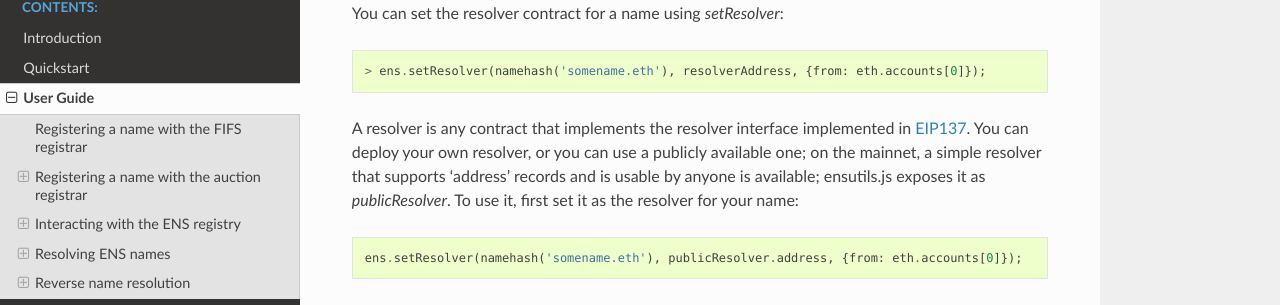
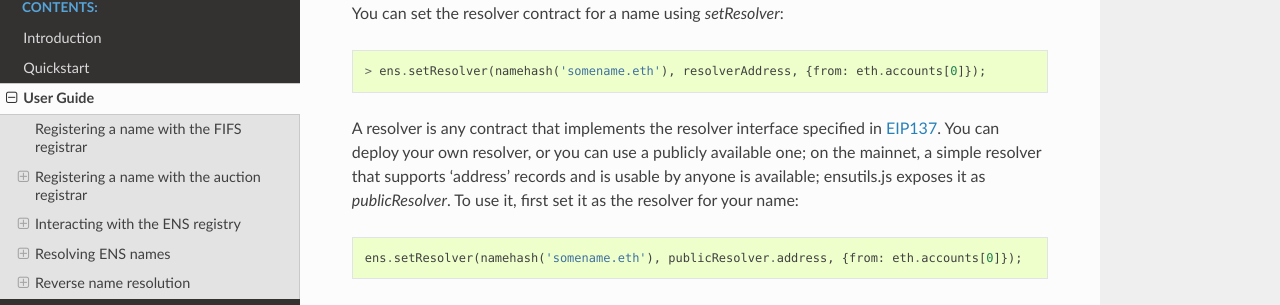
Before and after one commit to ensdomains/ens, a Sphinx documentation site: the page built from docs/userguide.rst, in a window 1280 px wide and 900 px high, scrolled down 5013 px. Shown: the part 139-444 px from the top of the window. Built offline with Sphinx 7.4.7 and the Read the Docs theme 2.0.0, drawn with Linux system fonts in a browser that asks for light colours.

Commit message:
docs/userguide: i-face "specified" in EIP137, not "implemented".
A sample implementation is available, but the link doesn't point to
that specifically.

Also link to EIP file, now that it's available.

```diff
--- a/docs/userguide.rst
+++ b/docs/userguide.rst
@@ -203,7 +203,7 @@ You can set the resolver contract for a name using `setResolver`:
 
     > ens.setResolver(namehash('somename.eth'), resolverAddress, {from: eth.accounts[0]});
 
-A resolver is any contract that implements the resolver interface implemented in EIP137_. You can deploy your own resolver, or you can use a publicly available one; on the mainnet, a simple resolver that supports 'address' records and is usable by anyone is available; ensutils.js exposes it as `publicResolver`. To use it, first set it as the resolver for your name:
+A resolver is any contract that implements the resolver interface specified in EIP137_. You can deploy your own resolver, or you can use a publicly available one; on the mainnet, a simple resolver that supports 'address' records and is usable by anyone is available; ensutils.js exposes it as `publicResolver`. To use it, first set it as the resolver for your name:
 
 ::
 
@@ -340,7 +340,7 @@ Call the `claim` function on the `reverseRegistrar` object:
 After that transaction is mined, the appropriate reverse record is now owned by your account, and, you can deploy a resolver and set records on it; see :ref:`interacting` for details.
 
 .. _ethereum-ens: https://www.npmjs.com/package/ethereum-ens
-.. _EIP137: https://github.com/ethereum/EIPs/issues/137
+.. _EIP137: https://github.com/ethereum/EIPs/blob/master/EIPS/eip-137.md
 .. _`ENS registry interface`: https://github.com/ethereum/ens/blob/master/contracts/AbstractENS.sol
 .. _EIP162: https://github.com/ethereum/EIPs/issues/162
 .. _ensutils.js: https://github.com/ethereum/ens/blob/master/ensutils.js
```
